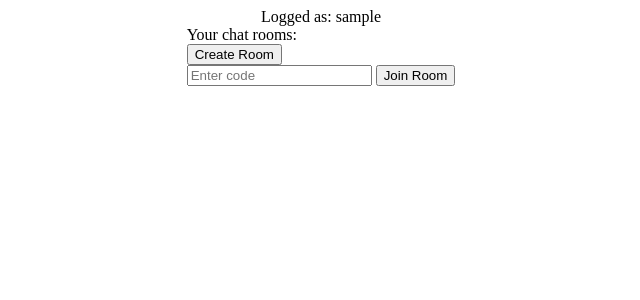
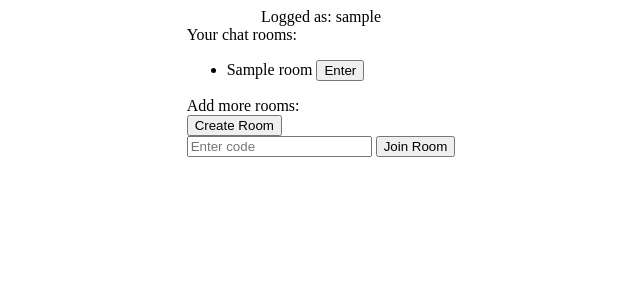
Before and after one commit to Mikulej/real-time-chat, a Flask app: template templates/home.html in a window 1280 px wide. Shown: the top 300 px of the page, without its empty margins (319-959 px from the left). Run offline with Flask 3, Linux system fonts and the light colour scheme; the template is opened without the code that fills it: most values are stand-ins (such as "Sample title", 1, 10 or a date in 2020); some libraries are stand-ins or nearby versions.

Commit message:
list of rooms, go to room

```diff
--- a/main.py
+++ b/main.py
@@ -107,13 +107,18 @@ def main():
         createRoom = request.form.get("createRoom",False)
         joinRoom = request.form.get("register",False)
         roomCode = request.form.get("roomCode",False)
+        availableRoom = request.form.get("availableRoom",False)
+
+        #if selected a room, go to that room
+        if availableRoom != False:
+            session["roomCode"] = availableRoom
+            return redirect(url_for("room",code=availableRoom))
         #get rooms
         db.execute("SELECT * FROM accounts WHERE username=\'{0}\';".format(username))
         user = db.fetchone()
-        user_id = user[0]
+        user_id = user[2]
         db.execute("SELECT user_id,room_id,code FROM members JOIN rooms ON id= room_id WHERE user_id=\'{0}\';".format(user_id))
         user_rooms_raw = db.fetchall()
-        #TO DO: return list of rooms
 
         if createRoom != False:
             #check if room with that code exsists
@@ -136,10 +141,20 @@ def main():
             #add account that created a room as a member of that room
             db.execute("INSERT INTO members (user_id,room_id,role) VALUES (\'{0}\',\'{1}\',\'{2}\')".format(user_id,room_id,3))
 
-            return render_template("home.html", username=session["username"])
-        return render_template("home.html", username=session["username"])
+            return render_template("home.html", username=session["username"],rooms=user_rooms_raw)
+        return render_template("home.html", username=session["username"],rooms=user_rooms_raw)
 
-
+    @app.route("/room/<code>",methods=["POST","GET"])
+    def room(code):
+        username = session["username"]
+        roomCode = session["roomCode"]
+        if username == None or roomCode == None:
+            return redirect("/")
+        #TO DO: check if room with that code exsists
+        #TO DO: check if user has access to the room
+        #TO DO: start session using socketio
+        print("Code of the room is=", code)
+        return render_template("room.html")
 
     socketio.run(app)
     db.disconnect()
--- a/templates/home.html
+++ b/templates/home.html
@@ -2,14 +2,16 @@
 Logged as: {{username}}
 <form method="post">
     Your chat rooms:
-    <!--
+    {% if rooms is not none %}
     <ul>
-        <li></li>
+        {% for room in rooms %}
+        <li>{{room[2]}}
+           <button type="submit" name="availableRoom" class="availableRoom" value="{{room[2]}}">Enter</button>
+        </li>
+        {% endfor %}
     </ul>
-    <div>
-        Add new room:
-    </div> -->
-
+    {% endif %}
+    Add more rooms:
     <div class="createRoom">
         <button type="submit" name="createRoom" class="createRoomButton">Create Room</button>
     </div>
@@ -21,5 +23,9 @@ Logged as: {{username}}
 
     </div>
 </form>
-
+<script>
+    function goToRoom(code) {
+     print("goToRoom")
+    }
+</script>
 {% endblock %}
```
